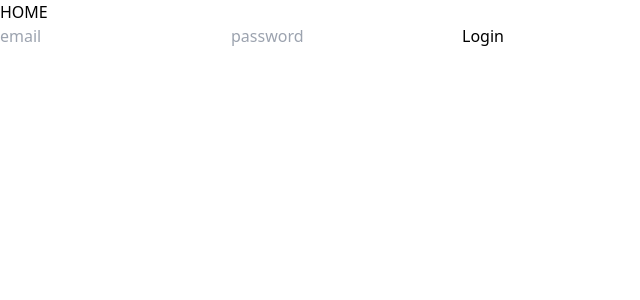
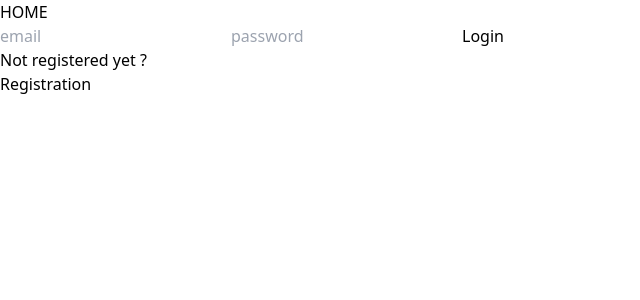
Before and after one commit to S-Guettner/it-job-plattform-frontend, a React (Vite) app: page / in a window 1280 px wide. Shown: the top 300 px of the page, without its empty margins (0-640 px from the left). Built offline with nearby package versions, Linux system fonts and the light colour scheme.

Commit message:
feat: added Link to registration page

```diff
--- a/src/pages/Home.tsx
+++ b/src/pages/Home.tsx
@@ -1,4 +1,5 @@
 import { FC } from 'react'
+import {Link} from 'react-router-dom'
 import Login from '../components/Login'
 
 
@@ -7,6 +8,8 @@ const Home: FC = () => {
     <main>
         <h1>HOME</h1>
         <Login />
+        <p>Not registered yet ?</p>
+      <Link className='underline' to={'/company_registration'}>Registration</Link>
     </main>
   )
 }
```
